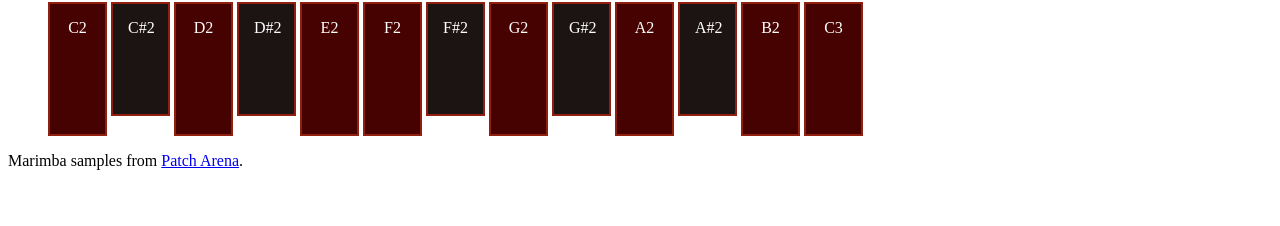
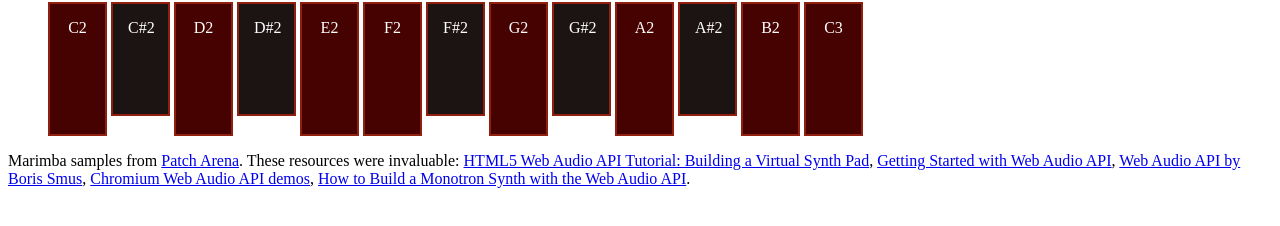
Before and after one commit to jeatt/marimba, a website: page index.html in a window 1280 px wide. Shown: the part 78-304 px from the top of the page. Drawn offline with nearby package versions, Linux system fonts and the light colour scheme; files that its build step writes are made by us from their sources; no server answers.

Commit message:
Added some article references

```diff
--- a/index.html
+++ b/index.html
@@ -29,7 +29,9 @@
     </section>
   </div>
   <footer>
-    Marimba samples from <a href="http://patcharena.com/free-marimba-samples-patcharena-marimba-in-sfz-format/">Patch Arena</a>.
+    <p>
+      Marimba samples from <a href="http://patcharena.com/free-marimba-samples-patcharena-marimba-in-sfz-format/">Patch Arena</a>. These resources were invaluable: <a href="http://www.sitepoint.com/html5-web-audio-api-tutorial-building-virtual-synth-pad/">HTML5 Web Audio API Tutorial: Building a Virtual Synth Pad</a>, <a href="http://www.html5rocks.com/en/tutorials/webaudio/intro/">Getting Started with Web Audio API</a>, <a href="http://chimera.labs.oreilly.com/books/1234000001552/index.html">Web Audio API by Boris Smus</a>, <a href="https://chromium.googlecode.com/svn/trunk/samples/audio/samples.html">Chromium Web Audio API demos</a>, <a href="http://noisehack.com/how-to-build-monotron-synth-web-audio-api/">How to Build a Monotron Synth with the Web Audio API</a>.
+    </p>
   </footer>
 </body>
 </html>
```
